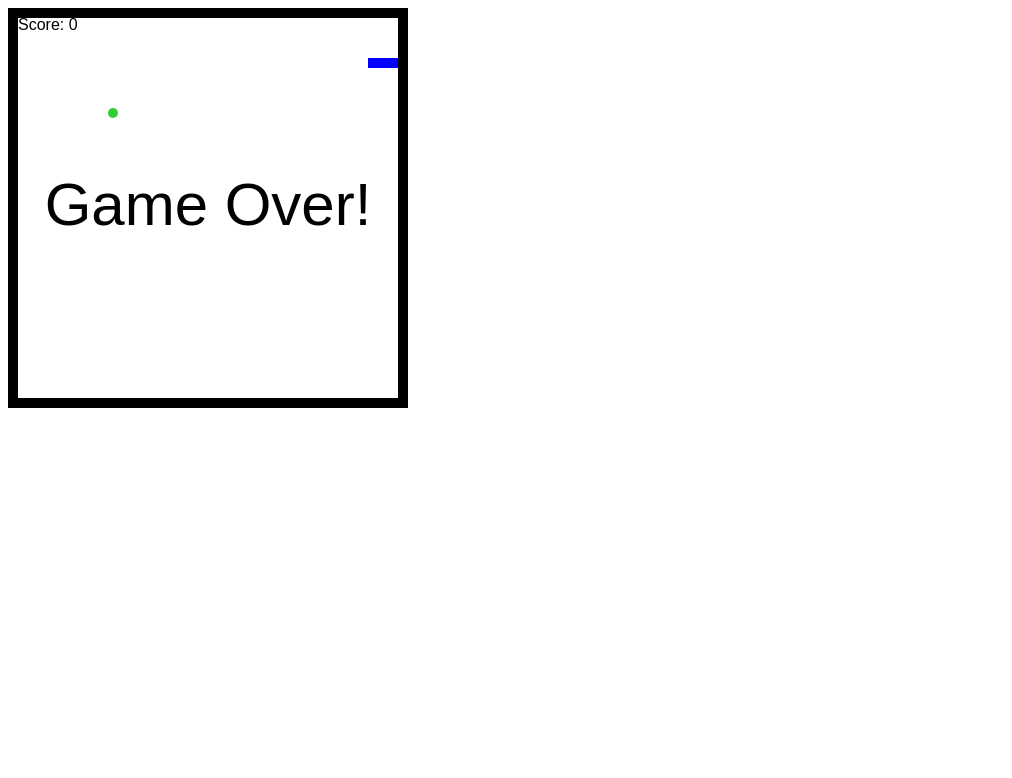
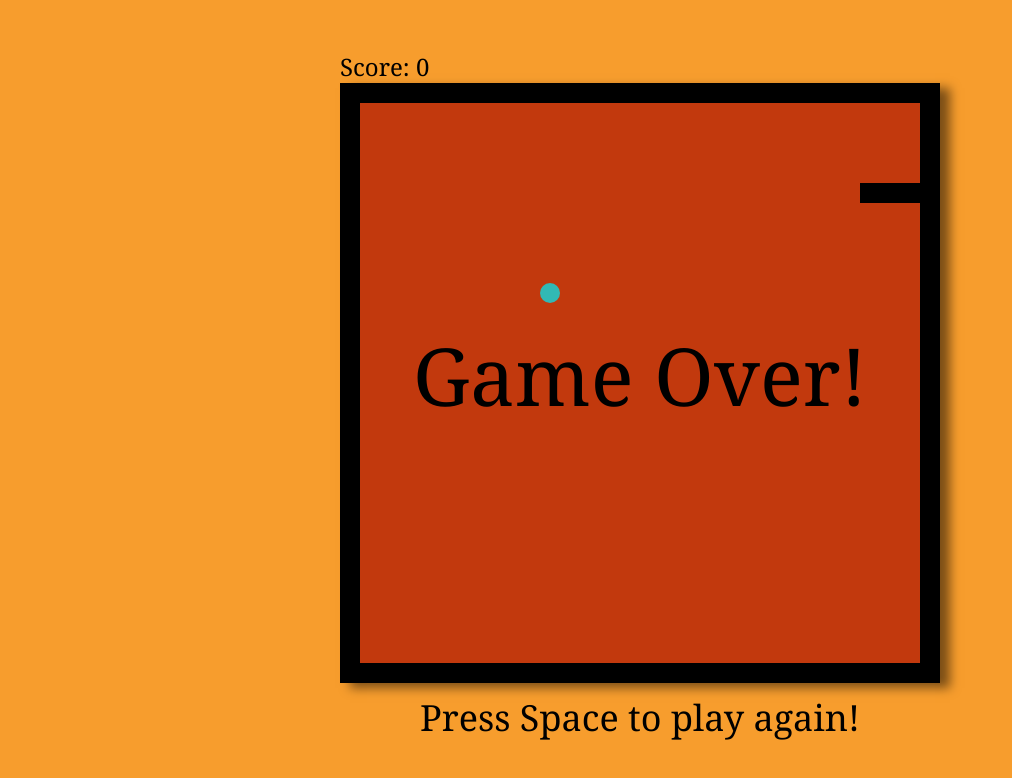
Before and after one commit to artrnh/snake, a plain HTML site: page index.html in a window 1280 px wide. Shown: the whole page, without its empty margins (0-1012 px from the left). Drawn offline with Linux system fonts and the light colour scheme.

Commit message:
added styles, fixed score output, added game restart

```diff
--- a/index.html
+++ b/index.html
@@ -2,10 +2,52 @@
 <html>
   <head>
     <meta charset="UTF-8">
+    <meta name="viewport" content="width=device-width, initial-scale=1">
+    <style>
+      body {
+        display: flex;
+        flex-direction: column;
+        justify-content: center;
+        align-items: center;
+        margin: 0;
+
+        height: 100vh;
+        background: #F79D2D;
+        font-family: Georgia, serif;
+        font-size: 24px;
+      }
+
+      .wrapper {
+        display: flex;
+        flex-direction: column;
+        height: 700px;
+      }
+
+      canvas {
+        width: 600px;
+        height: 600px;
+        margin-bottom: 10px;
+        background: #C2390D;
+        box-shadow: 10px 5px 10px rgba(0, 0, 0, .5);
+      }
+
+      p {
+        margin: 0;
+      }
+
+      span {
+        text-align: center;
+        font-size: 36px;
+      }
+    </style>
     <title>Snake</title>
   </head>
   <body>
-    <canvas id="snake-game" width="400" height="400"></canvas>
+    <div class="wrapper">
+      <p></p>
+      <canvas id="snake-game" width="600" height="600"></canvas>
+      <span></span>
+    </div>
     <script>
       "use strict";
 
@@ -14,10 +56,11 @@
       var width = canvas.width;
       var height = canvas.height;
 
-      var blockSize = 10;
+      var blockSize = 20;
       var widthInBlocks = width / blockSize;
       var heightInBlocks = height / blockSize;
       var score = 0;
+      var checkGameOver = false;
 
       var directions = {
         37: "left",
@@ -30,6 +73,9 @@
         var newDirection = directions[event.keyCode];
         if (newDirection !== undefined) {
           snake.setDirection(newDirection);
+        }
+        if (checkGameOver && event.keyCode === 32) {
+          location.reload();
         }
       });
 
@@ -80,7 +126,7 @@
 
         this.draw = function() {
           for (var i = 0; i < this.segments.length; i++) {
-            this.segments[i].drawSquare("Blue");
+            this.segments[i].drawSquare("#000000");
           }
         };
 
@@ -109,6 +155,7 @@
 
           if(this.checkCollision(newHead)) {
             gameOver();
+            checkGameOver = true;
             return;
           }
 
@@ -159,7 +206,7 @@
         this.position = new Block(10, 10);
 
         this.draw = function() {
-          this.position.drawCircle("LimeGreen");
+          this.position.drawCircle("#32B9B5");
         };
 
         this.move = function() {
@@ -179,11 +226,8 @@
       }
 
       function drawScore() {
-        ctx.font = "16px Arial";
-        ctx.fillStyle = "Black";
-        ctx.textAlign = "left";
-        ctx.textBaseline = "top";
-        ctx.fillText("Score: " + score, blockSize, blockSize);
+        var p = document.querySelector("p");
+        p.innerText = "Score: " + score;
       }
 
       function circle(x, y, radius, fillCircle) {
@@ -198,11 +242,12 @@
 
       function gameOver() {
         clearInterval(intervalId);
-        ctx.font = "60px Arial";
-        ctx.fillStyle = "Black";
+        ctx.font = "80px Georgia";
+        ctx.fillStyle = "#000000";
         ctx.textAlign = "center";
         ctx.textBaseline = "middle";
         ctx.fillText("Game Over!", width / 2, height / 2);
+        document.querySelector("span").innerText = "Press Space to play again!";
       }
     </script>
   </body>
```
